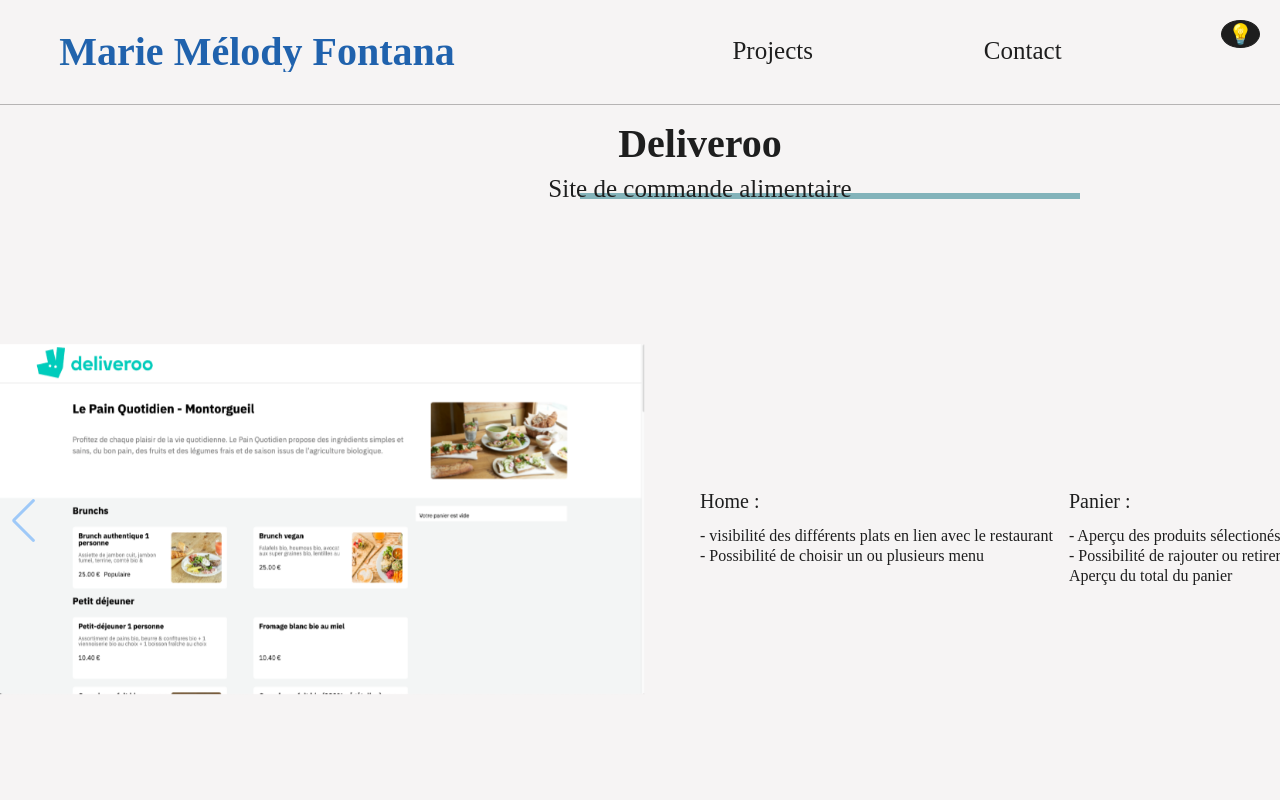
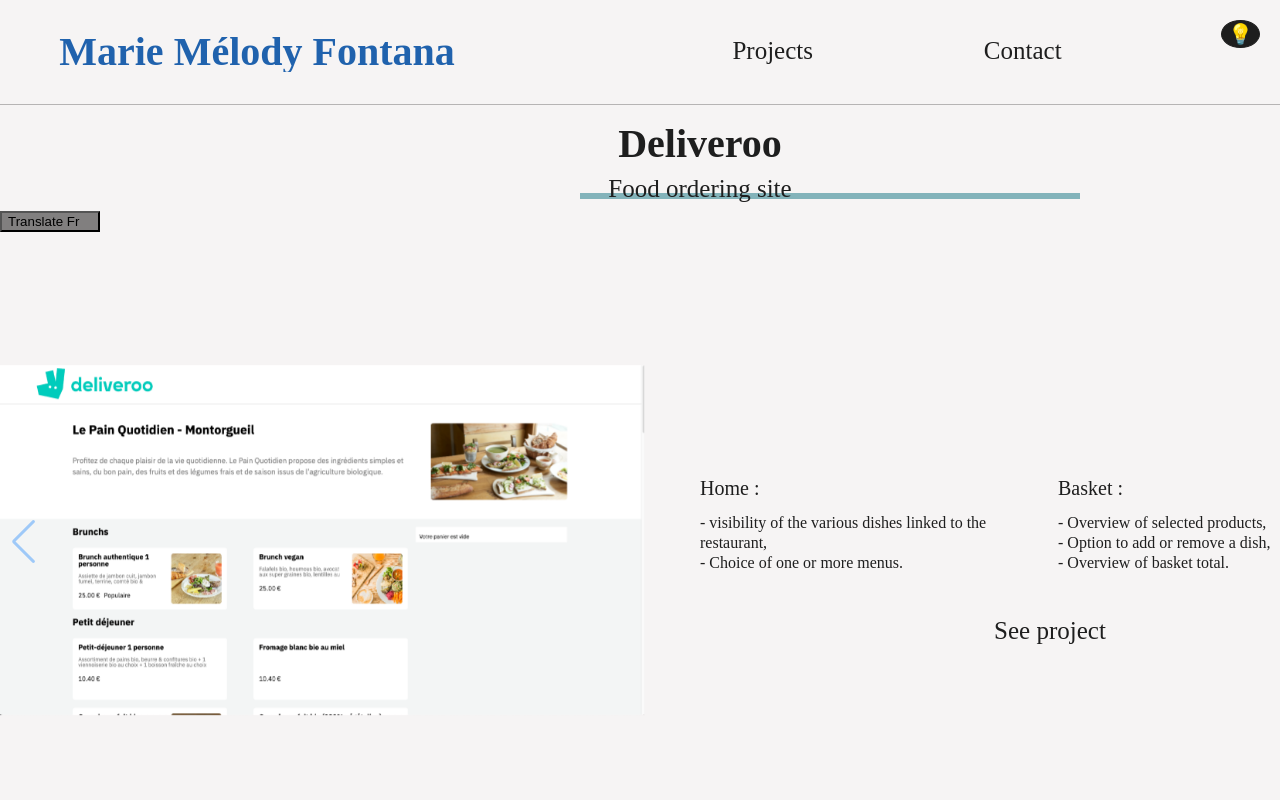
Before and after one commit to MarieMelodyF/My-Portfolio, a React (Vite) app: page /project-deliveroo in a window 1280 px wide. Shown: the top 800 px of the page. Built offline with nearby package versions, Linux system fonts and the light colour scheme; the HTML template or start-up script is replaced by a standard one.

Commit message:
translate ok

```diff
--- a/src/components/Aboutme.jsx
+++ b/src/components/Aboutme.jsx
@@ -13,7 +13,7 @@
     <section className={darkMode ? "dark " : "light "}>
       <main className="aboutme container">
         <button className="translate" onClick={handleClick}>
-          {translate === true ? <p>Eng</p> : <p>Fr</p>}
+          {translate ? <p>Traduire Ang</p> : <p>Translate Fr</p>}
         </button>
         <div className="title-about">
           {!translate ? (
--- a/src/pages/Projects/Deliveroo.jsx
+++ b/src/pages/Projects/Deliveroo.jsx
@@ -4,14 +4,22 @@
 import countermenu from "/src/images/deliveroo/countermenu.png";
 
 // /Users/mariemelo/Desktop/Portfolio/Portfolio V2/portfolio/src/images/marvel/homepage.png
-const Deliveroo = ({ darkMode }) => {
+const Deliveroo = ({ darkMode, translate, handleClick }) => {
   return (
     <>
       <section className={darkMode ? "dark " : "light "}>
         <main>
           <div className="title">
             <h1>Deliveroo </h1>
+
+            {!translate ? (
+              <h3> Food ordering site</h3>
+            ) : (
               <h3> Site de commande alimentaire</h3>
+            )}
+            <button className="translate" onClick={handleClick}>
+              {translate ? <p>Traduire Ang</p> : <p>Translate Fr</p>}
+            </button>
           </div>
           <div className="underline"> </div>
           <div className="rawg">
@@ -39,25 +47,57 @@
             <div className="about-rawg">
               <br />
               <div className="about-rigth">
-                <div>
+                {!translate ? (
+                  <div className="col-left">
                     <h5>Home :</h5>
                     <p>
-                    - visibilité des différents plats en lien avec le restaurant
+                      - visibility of the various dishes linked to the
+                      restaurant,
                     </p>
-                  <p>- Possibilité de choisir un ou plusieurs menu</p>
+                    <p>- Choice of one or more menus.</p>
                   </div>
-                <div>
+                ) : (
+                  <div className="col-left">
+                    <h5>Home :</h5>
+                    <p>
+                      - Visibilité des différents plats en lien avec le
+                      restaurant,
+                    </p>
+                    <p>- Possibilité de choisir un ou plusieurs menu.</p>
+                  </div>
+                )}
+                {!translate ? (
+                  <div className="col-rigth">
+                    {/* ---- */}
+                    <h5>Basket :</h5>
+                    <p>- Overview of selected products,</p>
+                    <p>- Option to add or remove a dish,</p>
+                    <p>- Overview of basket total.</p>
+                    {/* ---- */}
+                  </div>
+                ) : (
+                  <div className="col-rigth">
                     {/* ---- */}
                     <h5>Panier :</h5>
-                  <p>- Aperçu des produits sélectionés</p>
-                  <p>- Possibilité de rajouter ou retirer un plat</p>
-                  <p>Aperçu du total du panier</p>
+                    <p>- Aperçu des produits sélectionés,</p>
+                    <p>- Possibilité de rajouter ou retirer un plat,</p>
+                    <p>Aperçu du total du panier.</p>
                     {/* ---- */}
                   </div>
-              </div>
-            </div>
+                )}
               </div>
               <div className="link">
+                {!translate ? (
+                  <p className="text-focus-in">
+                    <a
+                      className={darkMode ? "dark " : "light "}
+                      href="https://deliveroo-copy.netlify.app/"
+                      target="_blank"
+                    >
+                      See project{" "}
+                    </a>
+                  </p>
+                ) : (
                   <p className="text-focus-in">
                     <a
                       className={darkMode ? "dark " : "light "}
@@ -67,6 +107,9 @@
                       Voir le projet
                     </a>
                   </p>
+                )}
+              </div>
+            </div>
           </div>
         </main>
       </section>
--- a/src/pages/Projects/Marvel.jsx
+++ b/src/pages/Projects/Marvel.jsx
@@ -20,7 +20,7 @@
               <h3> Site de recensement des comics et personnages</h3>
             )}
             <button className="translate" onClick={handleClick}>
-              {translate === true ? <p>Eng</p> : <p>Fr</p>}
+              {translate ? <p>Traduire Ang</p> : <p>Translate Fr</p>}
             </button>
           </div>
           <div className="underline"></div>
```
Lines whose indentation alone changed are shown as unchanged.
